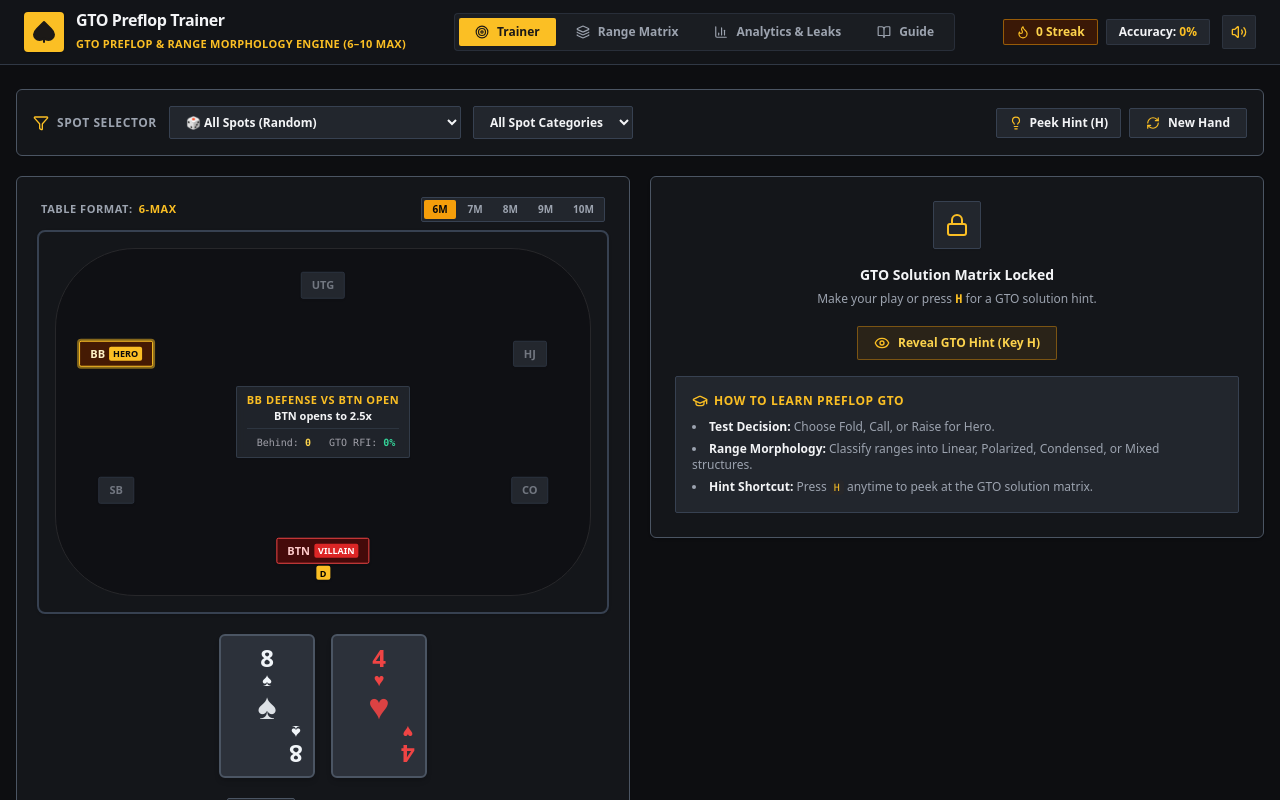
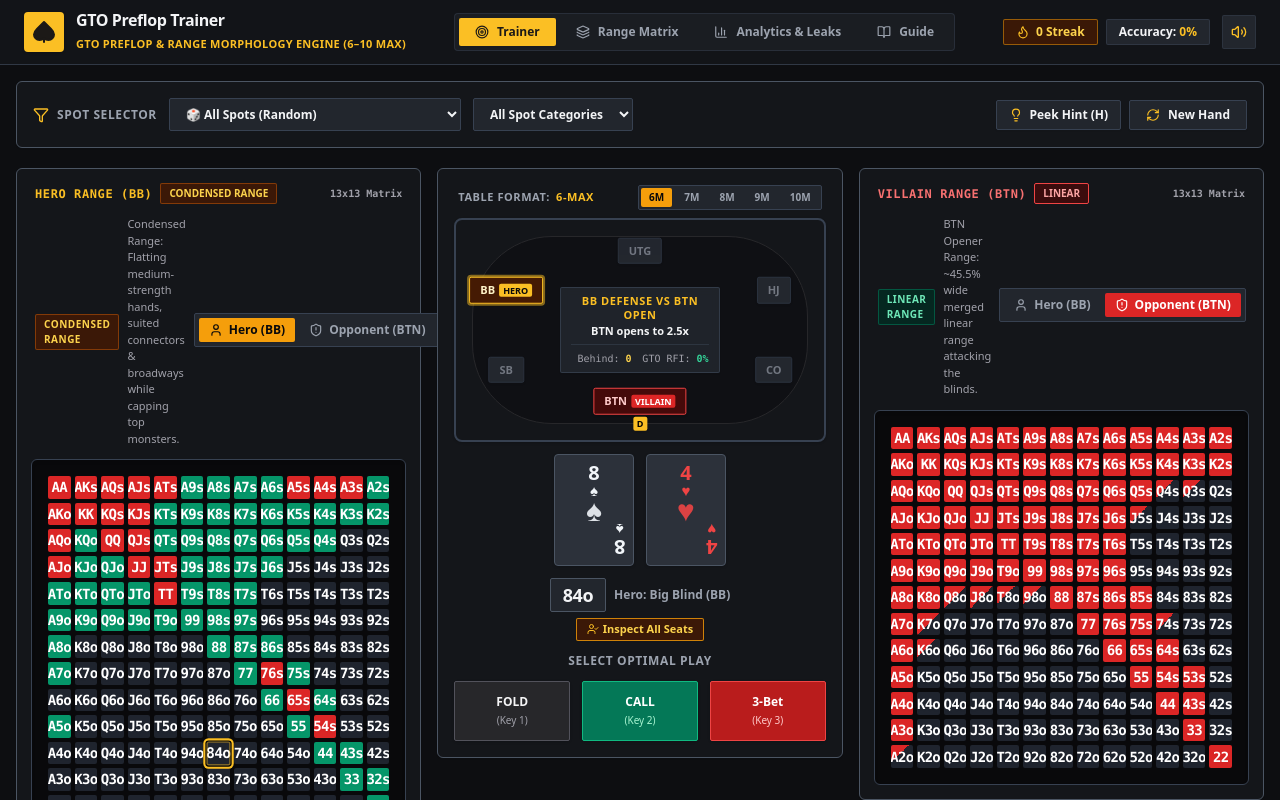
Before and after one commit to Rizehigh/gto-preflop-trainer, a React (Vite) app: page / in a window 1280 px wide. Shown: the top 800 px of the page. Built offline with nearby package versions, Linux system fonts and the light colour scheme.

Commit message:
feat: implement full widescreen 3-column solver layout with Hero Range on Left, Table/Actions in Center, and Villain Range / Solution on Right without vertical scrolling

```diff
--- a/src/App.tsx
+++ b/src/App.tsx
@@ -159,7 +159,7 @@ export function App() {
           onToggleSound={handleToggleSound}
         />
 
-        <main className="max-w-7xl mx-auto px-4 py-6">
+        <main className="w-full max-w-[1800px] mx-auto px-3 sm:px-4 py-4">
           {currentTab === 'trainer' && (
             <TrainerTab
               onRecordAttempt={handleRecordAttempt}
--- a/src/components/RangeGrid.tsx
+++ b/src/components/RangeGrid.tsx
@@ -11,6 +11,7 @@ interface RangeGridProps {
   showLegend?: boolean;
   filterAction?: 'all' | 'raise' | 'call' | 'mixed';
   compact?: boolean;
+  overrideTarget?: 'hero' | 'villain';
 }
 
 export const RangeGrid: React.FC<RangeGridProps> = ({
@@ -19,9 +20,11 @@ export const RangeGrid: React.FC<RangeGridProps> = ({
   title,
   showLegend = true,
   filterAction = 'all',
-  compact = false
+  compact = false,
+  overrideTarget
 }) => {
-  const [viewTarget, setViewTarget] = useState<'hero' | 'villain'>('hero');
+  const [viewTargetState, setViewTarget] = useState<'hero' | 'villain'>('hero');
+  const viewTarget = overrideTarget || viewTargetState;
   const [selectedHand, setSelectedHand] = useState<{ notation: string; freq: ActionFrequencies } | null>(null);
 
   const activeRanges = (viewTarget === 'villain' && spot.villainRange) ? spot.villainRange : spot.ranges;
--- a/src/components/TrainerTab.tsx
+++ b/src/components/TrainerTab.tsx
@@ -211,11 +211,35 @@ export const TrainerTab: React.FC<TrainerTabProps> = ({ onRecordAttempt, leakPos
         </div>
       </div>
 
-      {/* Main Content Grid */}
-      <div className="grid grid-cols-1 lg:grid-cols-12 gap-5 items-start">
+      {/* Main Widescreen 3-Column Solver Grid */}
+      <div className="grid grid-cols-1 lg:grid-cols-12 gap-4 items-start">
 
-        {/* Left Column: Poker Table & Action Controls */}
-        <div className="lg:col-span-6 flex flex-col items-center bg-m3-surfaceContainerLow border border-m3-outline rounded-m3-md p-5 shadow-sm relative">
+        {/* LEFT COLUMN (4 Cols): Hero's 13x13 Range Matrix */}
+        <div className="lg:col-span-4 flex flex-col items-center bg-m3-surfaceContainerLow border border-m3-outline rounded-m3-md p-3.5 shadow-sm space-y-2">
+          <div className="w-full flex items-center justify-between px-1">
+            <div className="flex items-center gap-2">
+              <span className="text-xs font-extrabold text-amber-400 uppercase tracking-wider font-mono">
+                HERO RANGE ({currentSpot.heroPosition})
+              </span>
+              <span className={`px-2 py-0.5 text-[10px] font-black uppercase rounded-m3-xs border ${morphologyMeta.textColor} ${morphologyMeta.badgeBg} ${morphologyMeta.borderColor}`}>
+                {morphologyMeta.label}
+              </span>
+            </div>
+            <span className="text-[10px] text-zinc-400 font-mono font-bold">13x13 Matrix</span>
+          </div>
+
+          <RangeGrid
+            spot={currentSpot}
+            highlightHand={handNotation}
+            overrideTarget="hero"
+            showLegend={false}
+            title=""
+            compact={true}
+          />
+        </div>
+
+        {/* CENTER COLUMN (4 Cols): Poker Table & Action Controls */}
+        <div className="lg:col-span-4 flex flex-col items-center bg-m3-surfaceContainerLow border border-m3-outline rounded-m3-md p-4 shadow-sm relative space-y-3">
 
           <PokerTable
             heroPosition={currentSpot.heroPosition}
@@ -225,17 +249,18 @@ export const TrainerTab: React.FC<TrainerTabProps> = ({ onRecordAttempt, leakPos
             tableSize={tableSize}
             onTableSizeChange={setTableSize}
             onSelectSeat={() => setShowPositionalMatrix(true)}
+            compact={true}
           />
 
-          <div className="my-5 flex items-center justify-center gap-4">
+          <div className="flex items-center justify-center gap-3">
             {dealtCards.map((card, idx) => (
-              <PlayingCard key={idx} card={card} size="lg" animated />
+              <PlayingCard key={idx} card={card} size="md" animated />
             ))}
           </div>
 
-          <div className="mb-5 flex flex-col items-center gap-2">
+          <div className="flex flex-col items-center gap-1.5">
             <div className="flex items-center gap-2">
-              <span className="text-xl font-black tracking-tight text-m3-onSurface bg-m3-surfaceContainerHigh px-4 py-1 rounded-m3-xs border border-m3-outline">
+              <span className="text-lg font-black tracking-tight text-m3-onSurface bg-m3-surfaceContainerHigh px-3 py-0.5 rounded-m3-xs border border-m3-outline">
                 {handNotation}
               </span>
               <span className="text-xs text-m3-onSurfaceVariant font-bold">
@@ -245,11 +270,11 @@ export const TrainerTab: React.FC<TrainerTabProps> = ({ onRecordAttempt, leakPos
 
             <button
               onClick={() => setShowPositionalMatrix(true)}
-              className="px-3 py-1 bg-amber-950/80 hover:bg-amber-900 border border-amber-500/80 text-amber-300 rounded-m3-xs text-xs font-bold flex items-center gap-1.5 transition-colors shadow-sm"
+              className="px-2.5 py-0.5 bg-amber-950/80 hover:bg-amber-900 border border-amber-500/80 text-amber-300 rounded-m3-xs text-[11px] font-bold flex items-center gap-1 transition-colors shadow-sm"
               title="See what this hand would do from every position around the table"
             >
-              <UserCheck className="w-3.5 h-3.5 text-amber-400" />
-              <span>Inspect {handNotation} Across All Positions</span>
+              <UserCheck className="w-3 h-3 text-amber-400" />
+              <span>Inspect All Seats</span>
             </button>
           </div>
 
@@ -381,48 +406,36 @@ export const TrainerTab: React.FC<TrainerTabProps> = ({ onRecordAttempt, leakPos
           </div>
         </div>
 
-        {/* Right Column: Solution Grid & Morphology Feedback */}
-        <div className="lg:col-span-6 space-y-4 flex flex-col items-center w-full">
+        {/* RIGHT COLUMN (4 Cols): Villain Range Matrix / GTO Solution */}
+        <div className="lg:col-span-4 flex flex-col items-center bg-m3-surfaceContainerLow border border-m3-outline rounded-m3-md p-3.5 shadow-sm space-y-2">
           {userAction === null && !showHint ? (
-            /* Pre-Decision Locked State */
-            <div className="w-full bg-m3-surfaceContainerLow border border-m3-outline rounded-m3-md p-6 text-center space-y-4 shadow">
-              <div className="w-12 h-12 bg-m3-surfaceContainerHigh border border-m3-outlineVariant rounded-m3-xs flex items-center justify-center mx-auto text-m3-primary shadow-sm">
-                <Lock className="w-6 h-6" />
+            /* Pre-Decision State: Display Villain's 13x13 Range Matrix */
+            <>
+              <div className="w-full flex items-center justify-between px-1">
+                <div className="flex items-center gap-2">
+                  <span className="text-xs font-extrabold text-red-400 uppercase tracking-wider font-mono">
+                    VILLAIN RANGE ({currentSpot.villainPosition || 'OPENER'})
+                  </span>
+                  {currentSpot.villainMorphologyStructure && (
+                    <span className="px-2 py-0.5 text-[10px] font-black uppercase rounded-m3-xs border bg-red-950/80 text-red-300 border-red-500">
+                      {currentSpot.villainMorphologyStructure}
+                    </span>
+                  )}
+                </div>
+                <span className="text-[10px] text-zinc-400 font-mono font-bold">13x13 Matrix</span>
               </div>
 
-              <div>
-                <h3 className="text-sm font-bold text-m3-onSurface">GTO Solution Matrix Locked</h3>
-                <p className="text-xs text-m3-onSurfaceVariant font-medium mt-1 max-w-sm mx-auto leading-relaxed">
-                  Make your play or press <strong className="text-amber-400 font-mono">H</strong> for a GTO solution hint.
-                </p>
-              </div>
-
-              <div className="flex justify-center">
-                <button
-                  onClick={() => setShowHint(true)}
-                  className="px-4 py-2 bg-amber-500/10 hover:bg-amber-500/20 text-amber-300 font-bold border border-amber-500/40 rounded-m3-xs text-xs flex items-center gap-2 transition-colors"
-                >
-                  <Eye className="w-4 h-4 text-amber-400" />
-                  <span>Reveal GTO Hint (Key H)</span>
-                </button>
-              </div>
-
-              <div className="bg-m3-surfaceContainerHigh p-4 rounded-m3-xs border border-m3-outlineVariant text-left space-y-2.5">
-                <div className="text-xs font-bold text-m3-primary flex items-center gap-1.5 uppercase tracking-wider">
-                  <GraduationCap className="w-4 h-4" />
-                  <span>How to Learn Preflop GTO</span>
-                </div>
-
-                <ul className="text-xs text-m3-onSurfaceVariant space-y-1.5 font-medium list-disc list-inside">
-                  <li><strong className="text-m3-onSurface">Test Decision:</strong> Choose Fold, Call, or Raise for Hero.</li>
-                  <li><strong className="text-m3-onSurface">Range Morphology:</strong> Classify ranges into Linear, Polarized, Condensed, or Mixed structures.</li>
-                  <li><strong className="text-m3-onSurface">Hint Shortcut:</strong> Press <kbd className="px-1 py-0.5 bg-zinc-800 text-amber-400 rounded font-mono text-[10px]">H</kbd> anytime to peek at the GTO solution matrix.</li>
-                </ul>
-              </div>
-            </div>
+              <RangeGrid
+                spot={currentSpot}
+                overrideTarget="villain"
+                showLegend={false}
+                title=""
+                compact={true}
+              />
+            </>
           ) : (
-            /* Unlocked Solution Grid & Morphology Breakdown */
-            <>
+            /* Post-Decision State: GTO Solution & Morphology Feedback */
+            <div className="w-full space-y-3 animate-fadeIn">
               {evaluation && (
                 <MorphologyExplanation
                   isCorrect={evaluation.isCorrect}
@@ -437,43 +450,7 @@ export const TrainerTab: React.FC<TrainerTabProps> = ({ onRecordAttempt, leakPos
                   onNext={generateNewHand}
                 />
               )}
-
-              {/* Collapsible 13x13 Range Matrix */}
-              <div className="w-full bg-m3-surfaceContainerLow border border-m3-outline rounded-m3-md p-4 shadow overflow-hidden space-y-3">
-                <div className="flex items-center justify-between">
-                  <div className="flex items-center gap-2">
-                    <span className="text-xs uppercase font-extrabold tracking-wider text-m3-onSurface">
-                      Spot Range Morphology:
-                    </span>
-                    <span className={`px-2 py-0.5 font-black text-[11px] uppercase tracking-wide border rounded-m3-xs ${morphologyMeta.textColor} ${morphologyMeta.badgeBg} ${morphologyMeta.borderColor}`}>
-                      {morphologyMeta.label}
-                    </span>
-                  </div>
-
-                  <button
-                    onClick={() => setShowRangeMatrix(prev => !prev)}
-                    className="px-3 py-1 bg-m3-surfaceContainerHigh hover:bg-m3-surfaceBright border border-m3-outlineVariant text-m3-onSurface rounded-m3-xs text-xs font-bold transition-all flex items-center gap-1.5"
-                  >
-                    <span>{showRangeMatrix ? 'Hide 13x13 Matrix' : 'Show 13x13 Matrix'}</span>
-                  </button>
-                </div>
-
-                <p className="text-xs font-medium text-m3-onSurfaceVariant leading-snug">
-                  {currentSpot.morphologyDescription}
-                </p>
-
-                {showRangeMatrix && (
-                  <div className="pt-2 border-t border-m3-outlineVariant animate-fadeIn">
-                    <RangeGrid
-                      spot={currentSpot}
-                      highlightHand={handNotation}
-                      title={`GTO Matrix: ${currentSpot.name}`}
-                      showLegend
-                    />
-                  </div>
-                )}
-              </div>
-            </>
+            </div>
           )}
         </div>
 
```
